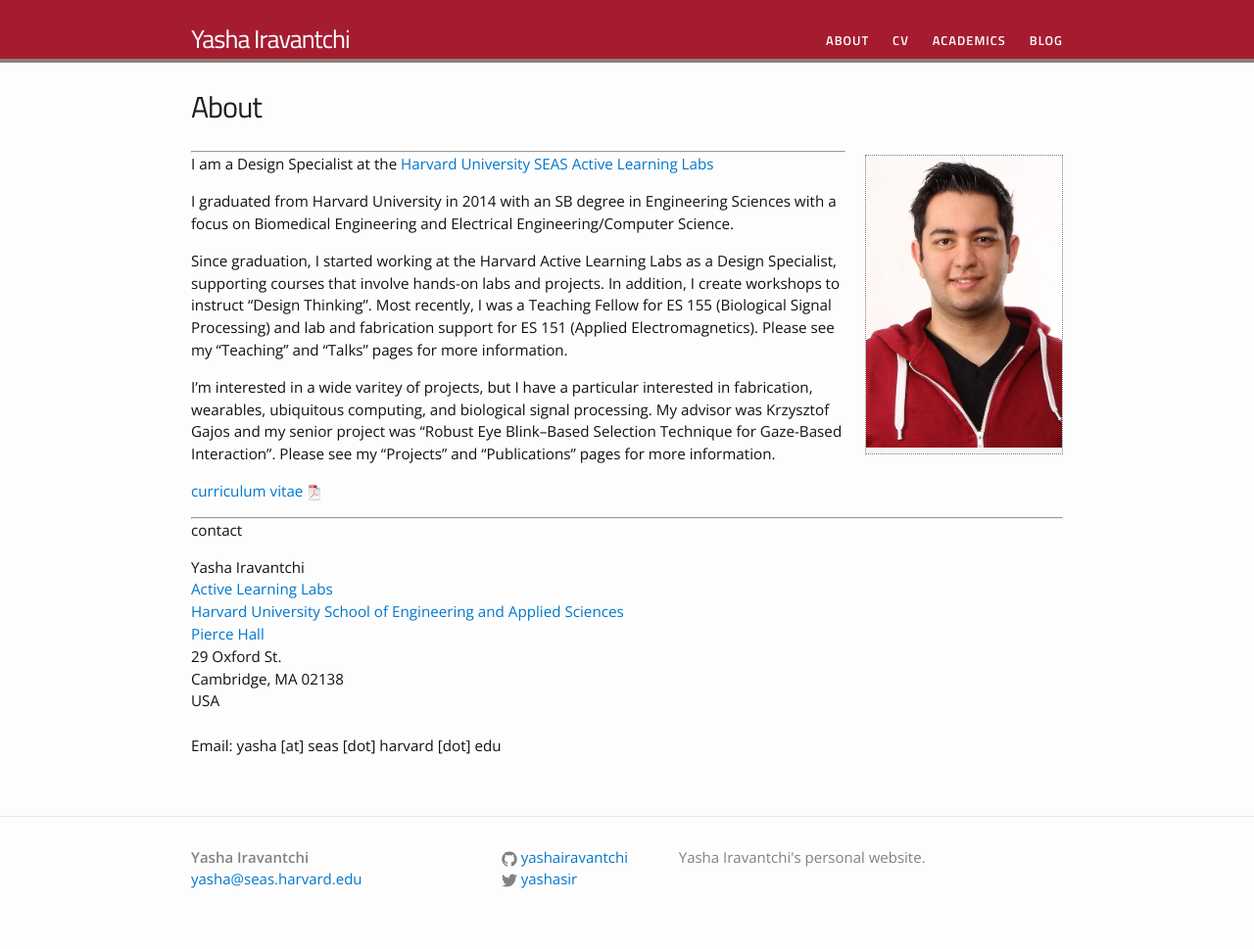
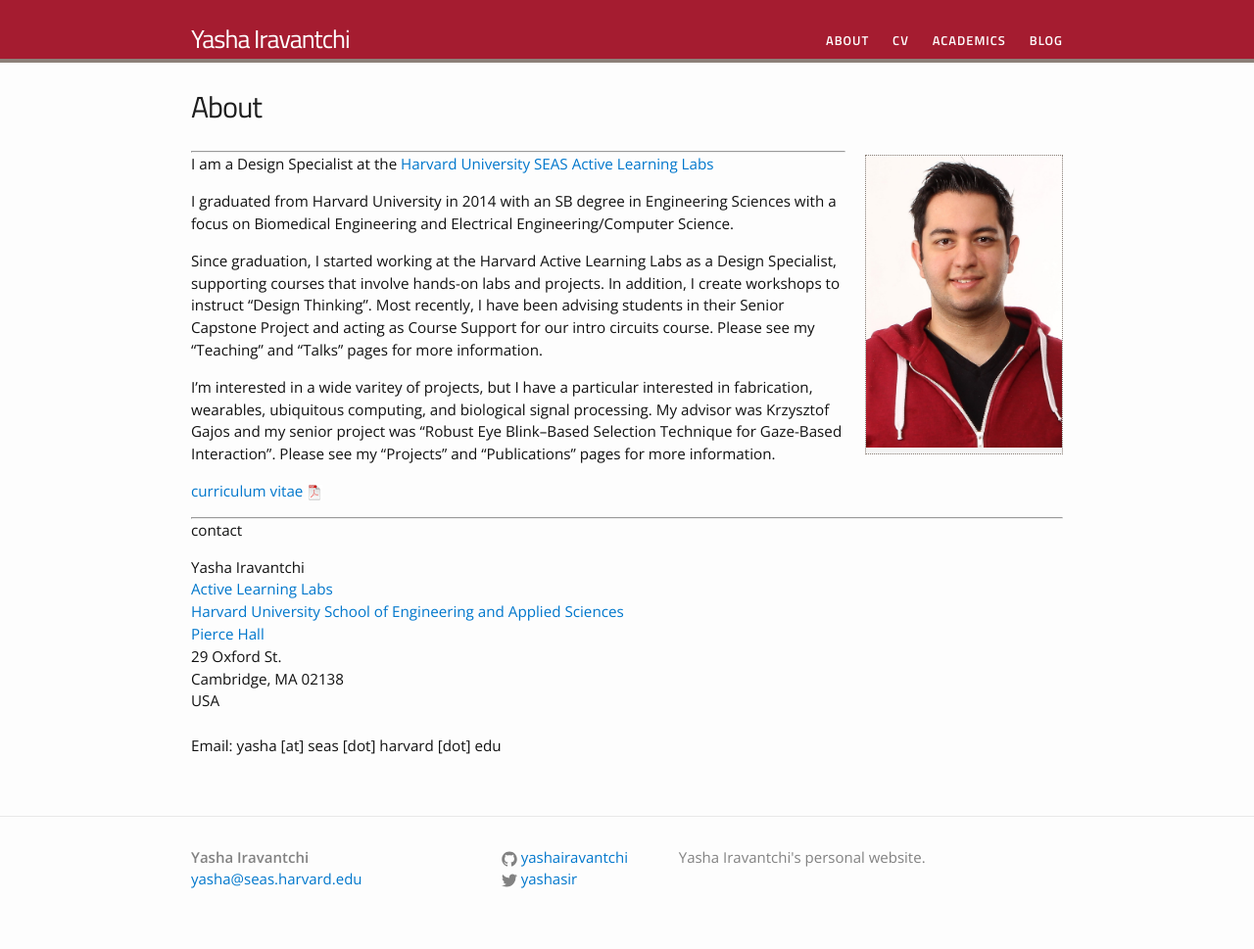
Before and after one commit to yashairavantchi/yashairavantchi.github.io, a Jekyll site: the page built from about.md, in a window 1280 px wide. Shown: the whole page at 98% size. Built offline with Jekyll 4.4.1, drawn with Linux system fonts in a browser that asks for light colours.

Commit message:
Minor correction and update

```diff
--- a/about.md
+++ b/about.md
@@ -13,7 +13,7 @@ I am a Design Specialist at the
 
 I graduated from Harvard University in 2014 with an SB degree in Engineering Sciences with a focus on Biomedical Engineering and Electrical Engineering/Computer Science.
 
-Since graduation, I started working at the Harvard Active Learning Labs as a Design Specialist, supporting courses that involve hands-on labs and projects. In addition, I create workshops to instruct "Design Thinking". Most recently, I was a Teaching Fellow for ES 155 (Biological Signal Processing) and lab and fabrication support for ES 151 (Applied Electromagnetics). Please see my "Teaching" and "Talks" pages for more information.
+Since graduation, I started working at the Harvard Active Learning Labs as a Design Specialist, supporting courses that involve hands-on labs and projects. In addition, I create workshops to instruct "Design Thinking". Most recently, I have been advising students in their Senior Capstone Project and acting as Course Support for our intro circuits course. Please see my "Teaching" and "Talks" pages for more information.
 
 I'm interested in a wide varitey of projects, but I have a particular interested in fabrication, wearables, ubiquitous computing, and biological signal processing. My advisor was Krzysztof Gajos and my senior project was "Robust Eye Blink--Based Selection Technique for Gaze-Based Interaction". Please see my "Projects" and "Publications" pages for more information.
 
--- a/index.html
+++ b/index.html
@@ -16,7 +16,7 @@ I am a Design Specialist at the
 <a href="https://www.seas.harvard.edu/active-learning-labs">Harvard SEAS Active Learning Labs</a>
 </p>
 <p>
-My research interests are in wearables, ubiquitous computing, and biological signal processing. Please see my <a href="/about">about page</a> and <a href="/miscellany">miscellany pages</a> for more information.
+My research interests are in wearables, ubiquitous computing, and biological signal processing. Please see my <a href="/about">about page</a> and <a href="/academics">academics pages</a> for more information.
 </p>
 
 </div>
```
Also changed, not shown: 1 other file.
